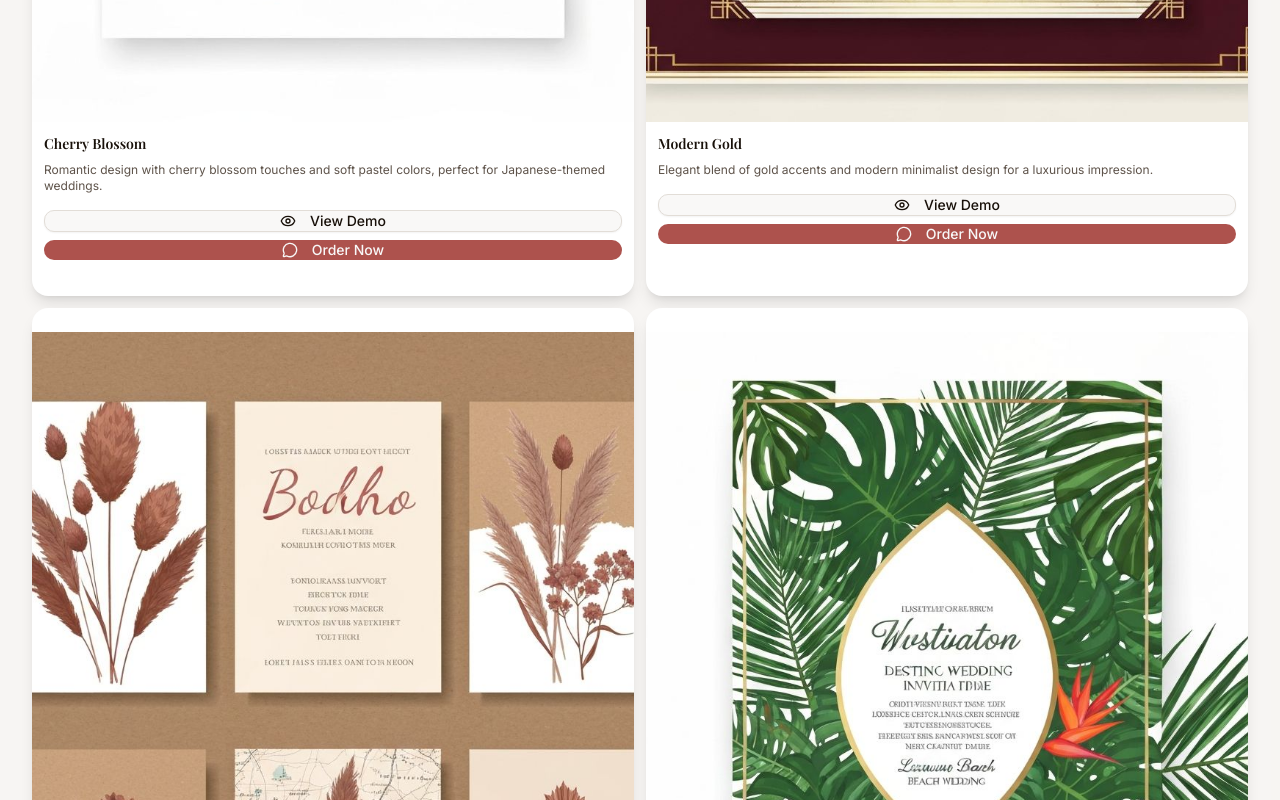
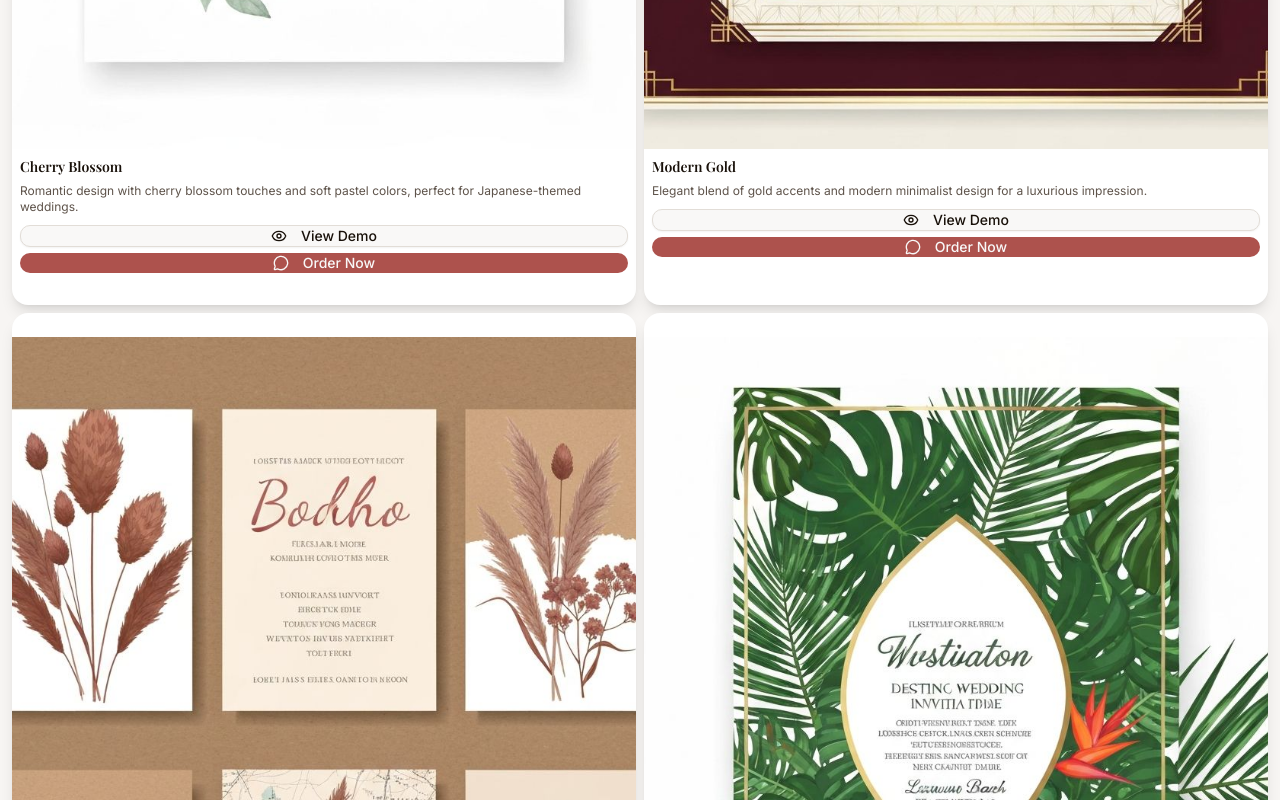
Before and after one commit to farhandayeen/catalog_undangan, a Next.js app: page / in a window 1280 px wide. Shown: the part 2040-2840 px from the top of the page. Built offline with nearby package versions, Linux system fonts and the light colour scheme; a web font is replaced by a local one.

Commit message:
update catalog.tsx

```diff
--- a/components/landing/catalog.tsx
+++ b/components/landing/catalog.tsx
@@ -105,7 +105,7 @@ export function Catalog() {
 
   return (
     <section id="catalog" className="py-20 lg:py-32 bg-secondary/30">
-      <div className="max-w-7xl mx-auto px-4 sm:px-6 lg:px-8">
+      <div className="max-w-7xl mx-auto px-3">
         {/* Section Header */}
         <div className="text-center max-w-2xl mx-auto mb-16">
           <h2 className="font-serif text-3xl sm:text-4xl lg:text-5xl font-bold text-foreground text-balance">
@@ -135,7 +135,7 @@ export function Catalog() {
         </div>
 
         {/* Invitation Grid */}
-        <div className="grid grid-cols-2 gap-3">
+        <div className="grid grid-cols-2 gap-2">
           {filteredInvitations.map((invitation) => (
             <Card
               key={invitation.id}
@@ -182,14 +182,14 @@ export function Catalog() {
                   </div> */}
                 </div>
                 {/* Content */}
-                <div className="p-3 flex flex-col gap-2">
+                <div className="p-2 flex flex-col gap-1.5">
                   <h3 className="font-serif text-sm font-semibold text-card-foreground">
                     {language === "id" ? invitation.title : invitation.titleEn}
                   </h3>
                   <p className="text-xs text-muted-foreground line-clamp-2">
                     {language === "id" ? invitation.description : invitation.descriptionEn}
                   </p>
-                  <div className="flex flex-col gap-2 pt-2">
+                  <div className="flex flex-col gap-1.5 pt-1">
                     <Button
                       variant="outline"
                       size="sm"
```
